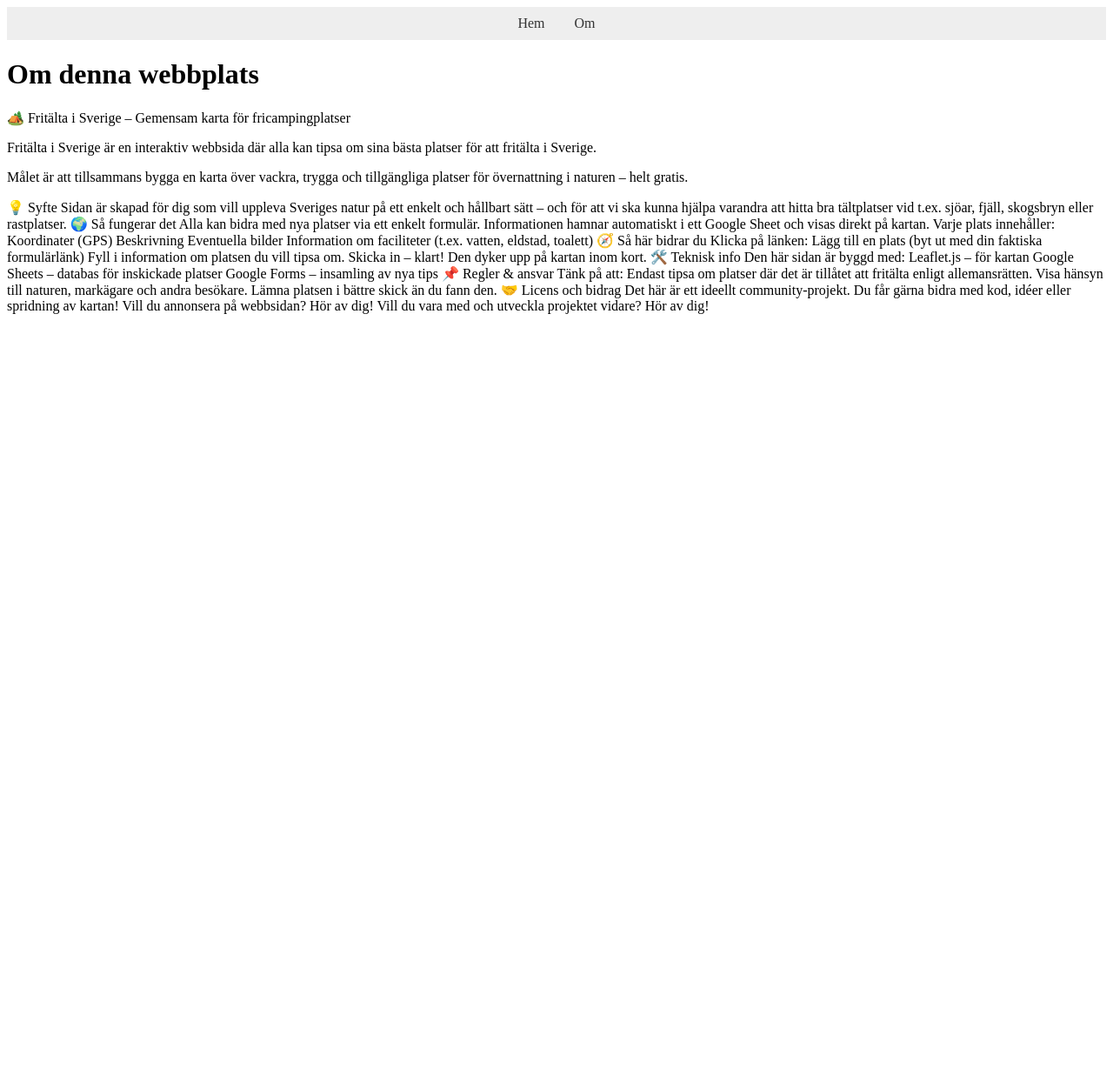
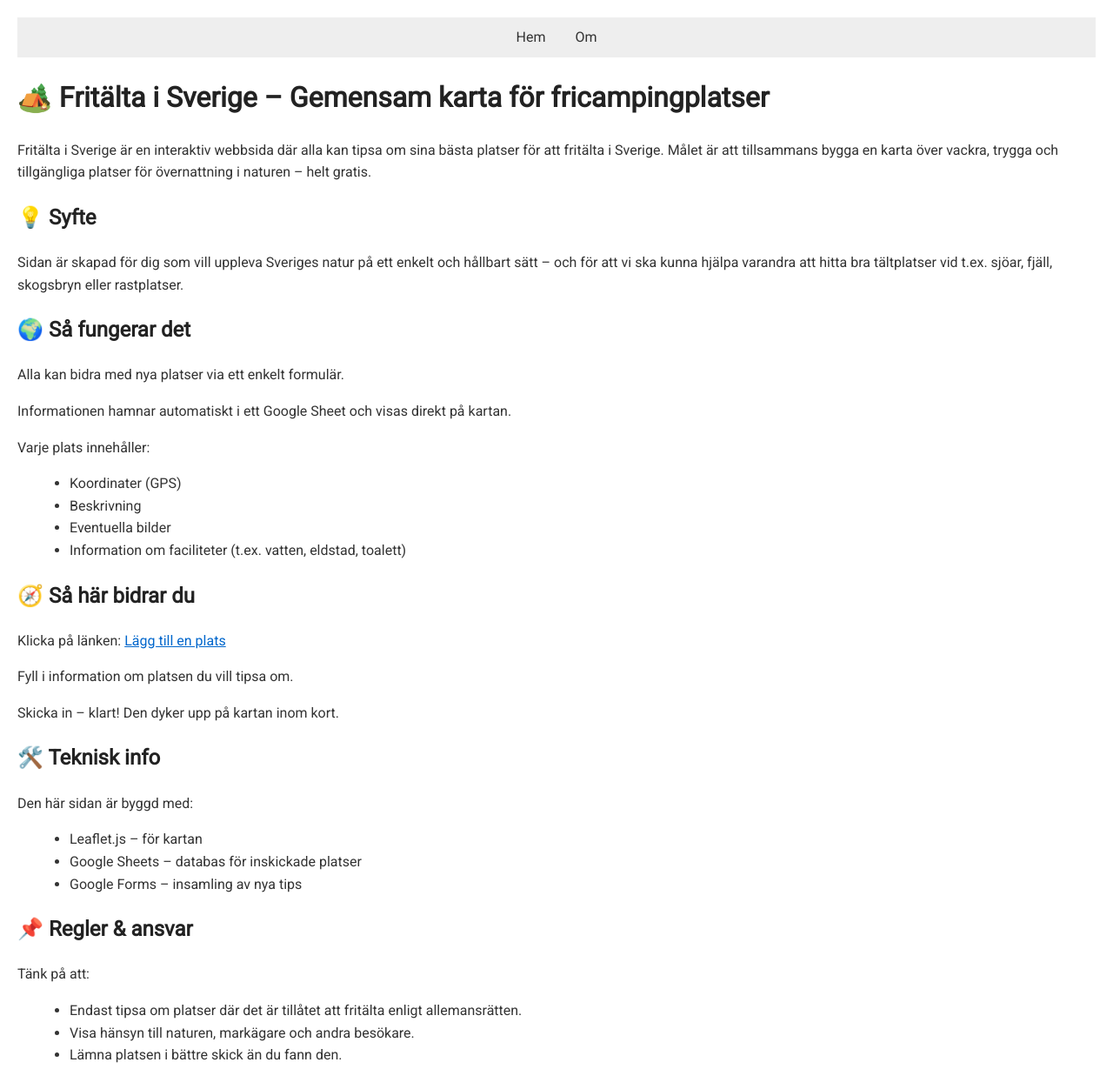
Before and after one commit to AnjaLenner/fritaltning-map, a plain HTML site: page about.html in a window 1280 px wide. Shown: the top 1229 px of the page at 87% size. Before the commit the page ends 800 px from the top, so only its background shows below. Drawn offline with Linux system fonts and the light colour scheme.

Commit message:
Update about.html

```diff
--- a/about.html
+++ b/about.html
@@ -2,61 +2,102 @@
 <html lang="sv">
 <head>
   <meta charset="UTF-8" />
-  <title>Om sidan</title>
+  <title>Om Fritälta i Sverige</title>
   <meta name="viewport" content="width=device-width, initial-scale=1" />
+  <!-- Google Fonts: Roboto -->
+  <link rel="preconnect" href="https://fonts.googleapis.com" />
+  <link rel="preconnect" href="https://fonts.gstatic.com" crossorigin />
+  <link
+    href="https://fonts.googleapis.com/css2?family=Roboto&display=swap"
+    rel="stylesheet"
+  />
+  <style>
+    body {
+      font-family: 'Roboto', Arial, sans-serif;
+      margin: 20px;
+      line-height: 1.6;
+      color: #333;
+    }
+    nav {
+      background: #eee;
+      padding: 10px;
+      text-align: center;
+      margin-bottom: 20px;
+    }
+    nav a {
+      margin: 0 15px;
+      text-decoration: none;
+      color: #333;
+      font-weight: 500;
+    }
+    nav a:hover {
+      text-decoration: underline;
+    }
+    h1, h2 {
+      font-weight: 700;
+      color: #222;
+    }
+    ul {
+      margin-left: 20px;
+    }
+    a {
+      color: #0066cc;
+    }
+    a:hover {
+      text-decoration: underline;
+    }
+  </style>
 </head>
 <body>
 
-<nav style="background:#eee; padding:10px; text-align:center;">
-  <a href="index.html" style="margin:0 15px; text-decoration:none; color:#333;">Hem</a>
-  <a href="about.html" style="margin:0 15px; text-decoration:none; color:#333;">Om</a>
+<nav>
+  <a href="index.html">Hem</a>
+  <a href="about.html">Om</a>
 </nav>
 
-<h1>Om denna webbplats</h1>
+<h1>🏕️ Fritälta i Sverige – Gemensam karta för fricampingplatser</h1>
 
-<p>🏕️ Fritälta i Sverige – Gemensam karta för fricampingplatser</p>
-  <p> Fritälta i Sverige är en interaktiv webbsida där alla kan tipsa om sina bästa platser för att fritälta i Sverige. </p>
- <p> Målet är att tillsammans bygga en karta över vackra, trygga och tillgängliga platser för övernattning i naturen – helt gratis.</p>
+<p>Fritälta i Sverige är en interaktiv webbsida där alla kan tipsa om sina bästa platser för att fritälta i Sverige. Målet är att tillsammans bygga en karta över vackra, trygga och tillgängliga platser för övernattning i naturen – helt gratis.</p>
 
-💡 Syfte Sidan är skapad för dig som vill uppleva Sveriges natur på ett enkelt och hållbart sätt – och för att vi ska kunna hjälpa varandra att hitta bra tältplatser vid t.ex. sjöar, fjäll, skogsbryn eller rastplatser.
+<h2>💡 Syfte</h2>
+<p>Sidan är skapad för dig som vill uppleva Sveriges natur på ett enkelt och hållbart sätt – och för att vi ska kunna hjälpa varandra att hitta bra tältplatser vid t.ex. sjöar, fjäll, skogsbryn eller rastplatser.</p>
 
-🌍 Så fungerar det Alla kan bidra med nya platser via ett enkelt formulär.
+<h2>🌍 Så fungerar det</h2>
+<p>Alla kan bidra med nya platser via ett enkelt formulär.</p>
+<p>Informationen hamnar automatiskt i ett Google Sheet och visas direkt på kartan.</p>
+<p>Varje plats innehåller:</p>
+<ul>
+  <li>Koordinater (GPS)</li>
+  <li>Beskrivning</li>
+  <li>Eventuella bilder</li>
+  <li>Information om faciliteter (t.ex. vatten, eldstad, toalett)</li>
+</ul>
 
-Informationen hamnar automatiskt i ett Google Sheet och visas direkt på kartan.
+<h2>🧭 Så här bidrar du</h2>
+<p>Klicka på länken: <a href="DIN_FORMULÄRLÄNK_HÄR" target="_blank" rel="noopener">Lägg till en plats</a></p>
+<p>Fyll i information om platsen du vill tipsa om.</p>
+<p>Skicka in – klart! Den dyker upp på kartan inom kort.</p>
 
-Varje plats innehåller:
+<h2>🛠️ Teknisk info</h2>
+<p>Den här sidan är byggd med:</p>
+<ul>
+  <li>Leaflet.js – för kartan</li>
+  <li>Google Sheets – databas för inskickade platser</li>
+  <li>Google Forms – insamling av nya tips</li>
+</ul>
 
-Koordinater (GPS)
+<h2>📌 Regler & ansvar</h2>
+<p>Tänk på att:</p>
+<ul>
+  <li>Endast tipsa om platser där det är tillåtet att fritälta enligt allemansrätten.</li>
+  <li>Visa hänsyn till naturen, markägare och andra besökare.</li>
+  <li>Lämna platsen i bättre skick än du fann den.</li>
+</ul>
 
-Beskrivning
-
-Eventuella bilder
-
-Information om faciliteter (t.ex. vatten, eldstad, toalett)
-
-🧭 Så här bidrar du Klicka på länken: Lägg till en plats (byt ut med din faktiska formulärlänk)
-
-Fyll i information om platsen du vill tipsa om.
-
-Skicka in – klart! Den dyker upp på kartan inom kort.
-
-🛠️ Teknisk info Den här sidan är byggd med:
-
-Leaflet.js – för kartan
-
-Google Sheets – databas för inskickade platser
-
-Google Forms – insamling av nya tips
-
-📌 Regler & ansvar Tänk på att:
-
-Endast tipsa om platser där det är tillåtet att fritälta enligt allemansrätten.
-
-Visa hänsyn till naturen, markägare och andra besökare.
-
-Lämna platsen i bättre skick än du fann den.
-
-🤝 Licens och bidrag Det här är ett ideellt community-projekt. Du får gärna bidra med kod, idéer eller spridning av kartan! Vill du annonsera på webbsidan? Hör av dig! Vill du vara med och utveckla projektet vidare? Hör av dig!</p>
+<h2>🤝 Licens och bidrag</h2>
+<p>Det här är ett ideellt community-projekt.<br />
+Du får gärna bidra med kod, idéer eller spridning av kartan!<br />
+Vill du vara med och utveckla projektet vidare? Hör av dig!</p>
 
 </body>
 </html>
```
